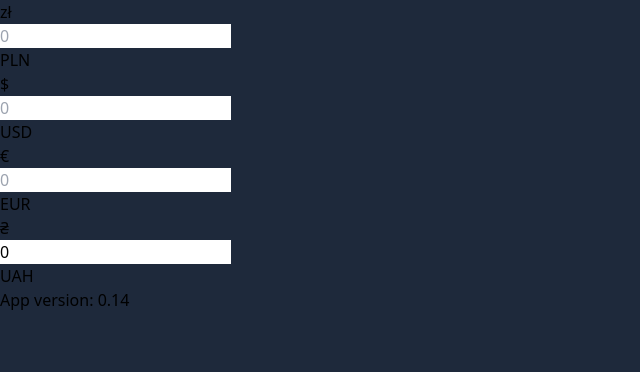
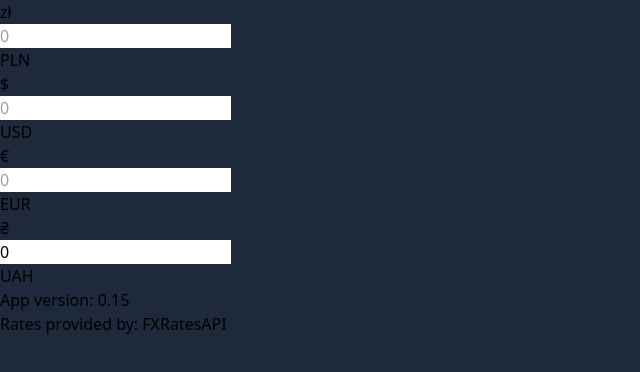
Before and after one commit to dospolov/rates, a React (Vite) app: page / in a window 1280 px wide. Shown: the top 372 px of the page, without its empty margins (0-640 px from the left). Built offline with nearby package versions, Linux system fonts and the light colour scheme.

Commit message:
rates provided by

```diff
--- a/src/App.tsx
+++ b/src/App.tsx
@@ -27,7 +27,12 @@ function App() {
             dispatch={dispatch}
           />
         ))}
-        <p className="text-slate-700">App version: 0.14</p>
+        <div className="text-slate-700 space-y-1">
+          <p>App version: 0.15</p>
+          <p>
+            Rates provided by: <a href="https://fxratesapi.com/">FXRatesAPI</a>
+          </p>
+        </div>
       </div>
     </div>
   )
```
